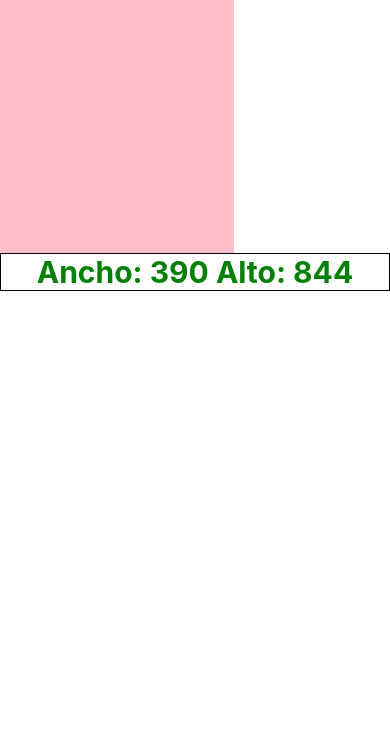
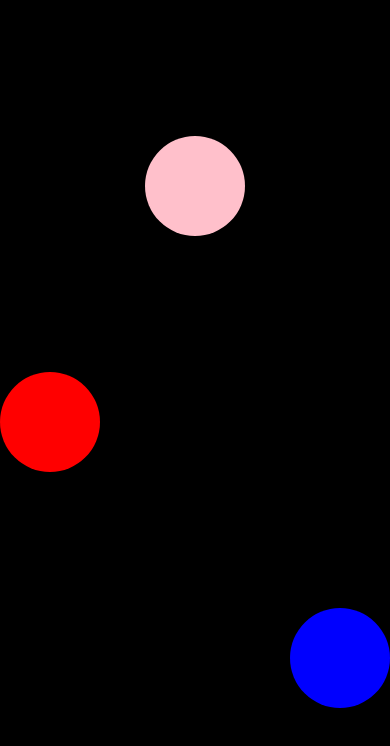
Before and after one commit to pandoraxdn/ird-react-native, a React Native app: screen / in a window 390 px wide. Shown: the top 746 px of the page. Built offline with nearby package versions, Linux system fonts and the light colour scheme.

Commit message:
Clase 30/01/2024

```diff
--- a/App.tsx
+++ b/App.tsx
@@ -7,13 +7,16 @@ import React from 'react';
 //import { ContadorScreen } from './src/screens/ContadorScreen';
 //import { ComponenteBasico } from './src/screens/ComponenteBasico';
 //import { ComponenteStyleScreen } from './src/screens/ComponenteStyleScreen';
-import { DimensionesScreen } from './src/screens/DimensionesScreen';
+//import { DimensionesScreen } from './src/screens/DimensionesScreen';
+//import { BoxObjectModel } from './src/screens/BoxObjectModel';
+//import { FlexScreen } from './src/screens/FlexScreen';
+import { FlexDirectionScreen } from './src/screens/FlexDirectionScreen';
 
 
 const App = () => {
 
     return (
-        <DimensionesScreen />
+        <FlexDirectionScreen />
         /*
         <View>
             <Text
--- /dev/null
+++ b/src/screens/BoxObjectModel.tsx
@@ -0,0 +1,41 @@
+import React from 'react';
+import { View, Text, StyleSheet } from 'react-native';
+
+export const BoxObjectModel = () => {
+
+    return(
+        <View
+            style={ styles.container }
+        >
+            <Text
+                style={ styles.boxObjectModel }
+            >
+                Maria de la Luz
+            </Text>
+            <Text
+                style={ styles.boxObjectModel }
+            >
+                Maria de la Luz
+            </Text>
+        </View>
+    );
+}
+
+const styles = StyleSheet.create({
+    container: {
+        flex: 1,
+        justifyContent: "center",
+        backgroundColor: "blue"
+    },
+    boxObjectModel: {
+        paddingHorizontal: 50,
+        paddingVertical: 50,
+        fontSize: 20,
+        marginHorizontal: 20,
+        marginVertical: 20,
+        borderWidth: 10,
+        borderColor: "black",
+        fontWeight: "bold",
+        textAlign: "center"
+    }
+});
--- /dev/null
+++ b/src/screens/FlexDirectionScreen.tsx
@@ -0,0 +1,47 @@
+import React from 'react';
+import { View, StyleSheet } from 'react-native';
+
+export const FlexDirectionScreen = () => {
+
+    return(
+        <View
+            style={ theme.container }
+        >
+            <View
+                style={{
+                    ...theme.caja,
+                    backgroundColor: "pink"
+                }}
+            />
+            <View
+                style={{
+                    ...theme.caja,
+                    backgroundColor: "red",
+                    alignSelf: "flex-start"
+                }}
+            />
+            <View
+                style={{
+                    ...theme.caja,
+                    backgroundColor: "blue",
+                    alignSelf: "flex-end"
+                }}
+            />
+        </View>
+    );
+}
+
+const theme = StyleSheet.create({
+    container: {
+        flex: 1,
+        backgroundColor: "black",
+        flexDirection: "column",
+        alignItems: "center",
+        justifyContent: "space-evenly"
+    },
+    caja:{
+        height: 100,
+        width: 100,
+        borderRadius: 100,
+    }
+});
--- /dev/null
+++ b/src/screens/FlexScreen.tsx
@@ -0,0 +1,27 @@
+import React from 'react';
+import { View, StyleSheet } from 'react-native';
+
+export const FlexScreen = () => {
+
+    return(
+        <View
+            style={ styles.container }
+        >
+            <View
+                style={{ flex:2, backgroundColor: "violet" }}
+            />
+            <View
+                style={{ flex:2, backgroundColor: "blue" }}
+            />
+            <View
+                style={{ flex:3, backgroundColor: "pink" }}
+            />
+        </View>
+    )
+}
+
+const styles = StyleSheet.create({
+    container: {
+        flex: 1,
+    }
+});
```
